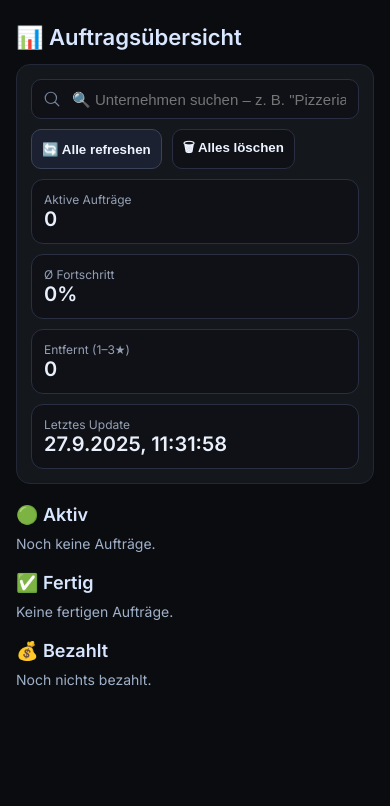
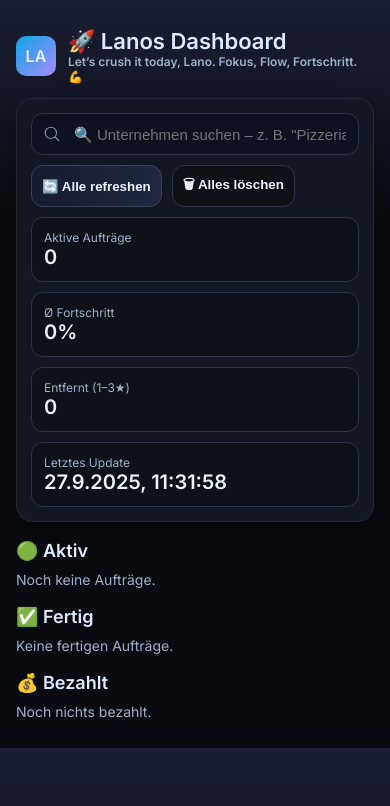
Before and after one commit to Sternblitz/backend, a plain HTML site: page index.html in a window 390 px wide. Drawn offline with nearby package versions, Linux system fonts and the light colour scheme; some packages are replaced by stand-ins of ours; no server answers.

Commit message:
Add files via upload

```diff
--- a/index.html
+++ b/index.html
@@ -3,55 +3,65 @@
 <head>
 <meta charset="utf-8" />
 <meta name="viewport" content="width=device-width, initial-scale=1" />
-<title>Sternblitz – Auftragsübersicht</title>
+<title>Lano – Auftragsübersicht</title>
 <link href="https://fonts.googleapis.com/css2?family=Inter:wght@400;600&display=swap" rel="stylesheet" />
 <style>
   :root{
-    --bg:#0b0c10;--panel:#14171c;--muted:#95a0b3;--text:#e9f0fb;
-    --line:#232838;--line2:#2a3042;
-    --green:#22c55e;--red:#ef4444;--amber:#f59e0b;--blue:#3b82f6;
+    /* leichte violette Akzente wie bei Selo */
+    --bg:#0a0b10;--panel:#131722;--muted:#96a2b7;--text:#eaf1ff;
+    --line:#22283a;--line2:#2a3246;
+    --green:#22c55e;--red:#ef4444;--amber:#f59e0b;--blue:#6366f1;
+    --accent1:#2b2f45;--accent2:#1a1f33;
   }
   *{box-sizing:border-box}
-  body{margin:0;background:var(--bg);color:var(--text);font-family:Inter,system-ui;}
-  .wrap{max-width:1100px;margin:24px auto;padding:0 16px;}
+  body{margin:0;background:linear-gradient(180deg,var(--accent2),var(--bg) 30%);color:var(--text);font-family:Inter,system-ui;}
+  .wrap{max-width:1100px;margin:28px auto;padding:0 16px;}
 
-  h1{font-size:22px;margin:0 0 14px;color:#d8e7ff}
-  h2{font-size:18px;margin:20px 0 10px;color:#d8e7ff}
+  /* Header im Selo-Style */
+  .topbar{display:flex;align-items:center;gap:12px;margin-bottom:14px}
+  .avatar{width:40px;height:40px;border-radius:10px;display:grid;place-items:center;
+    background:linear-gradient(135deg,#0ea5e9,#a78bfa);font-weight:800}
+  .title{display:flex;flex-direction:column}
+  .title h1{font-size:22px;margin:0;color:#dfe9ff}
+  .title .sub{font-size:12px;color:#9fb0c9}
 
-  .panel{background:var(--panel);border:1px solid var(--line);border-radius:14px;padding:14px;margin-bottom:18px}
+  .panel{background:var(--panel);border:1px solid var(--line);border-radius:16px;padding:14px;margin-bottom:18px;
+    box-shadow:0 10px 24px rgba(0,0,0,.25)}
 
   .row{display:flex;gap:10px;flex-wrap:wrap;align-items:center}
   .input{flex:1;min-width:240px;position:relative}
-  .input input{width:100%;height:44px;border-radius:10px;border:1px solid var(--line2);
-    background:#0f1117;color:var(--text);padding:0 12px 0 40px;font-size:15px;outline:none}
-  .input .icon{position:absolute;left:12px;top:50%;translate:0 -50%;opacity:.75}
+  .input input{width:100%;height:46px;border-radius:12px;border:1px solid var(--line2);
+    background:#0e1220;color:var(--text);padding:0 12px 0 42px;font-size:15px;outline:none}
+  .input .icon{position:absolute;left:12px;top:50%;translate:0 -50%;opacity:.8}
 
-  button{height:44px;border-radius:10px;border:1px solid var(--line2);
-    background:#11141b;color:#eef4ff;padding:0 14px;font-weight:600;cursor:pointer}
+  button{height:46px;border-radius:12px;border:1px solid var(--line2);
+    background:#12182a;color:#eef4ff;padding:0 14px;font-weight:600;cursor:pointer}
   button:hover{border-color:#3b4358}
-  .btn-pri{background:#1b2130;border-color:#3b4358}
+  .btn-pri{background:linear-gradient(90deg,#161c31,#1f2741);border-color:#3b4358}
   .btn-green{background:#0f1a13;border-color:#145431;color:#b7ffd8}
   .btn-ghost{background:#0f1117}
 
   .icon-btn{
-    width:34px;height:34px;display:flex;align-items:center;justify-content:center;
-    border:1px solid var(--line2);background:#0f1117;border-radius:8px;
-    color:#a9b6ce;cursor:pointer
+    width:36px;height:36px;display:flex;align-items:center;justify-content:center;
+    border:1px solid var(--line2);background:#0f1117;border-radius:10px;
+    color:#b6c3dc;cursor:pointer
   }
-  .icon-btn:hover{border-color:#3b4358;color:#d5e2ff}
+  .icon-btn:hover{border-color:#3b4358;color:#e3ecff}
 
   .kpis{display:grid;gap:10px;margin-top:10px}
-  .kpi{background:#0f1117;border:1px solid var(--line2);border-radius:12px;padding:12px}
-  .kpi .label{font-size:12px;color:var(--muted)}
-  .kpi .val{font-size:20px;font-weight:700}
+  .kpi{background:#0f1119;border:1px solid var(--line2);border-radius:12px;padding:12px}
+  .kpi .label{font-size:12px;color:#9fb0c9}
+  .kpi .val{font-size:20px;font-weight:800}
   @media(min-width:640px){ .kpis{grid-template-columns:repeat(4,1fr)} }
 
-  .card{background:#0f1117;border:1px solid var(--line2);border-radius:12px;padding:14px;display:flex;flex-direction:column;gap:10px;margin-bottom:10px}
+  h2{font-size:18px;margin:18px 0 10px;color:#dfe9ff}
+
+  .card{background:#0f1119;border:1px solid var(--line2);border-radius:14px;padding:14px;display:flex;flex-direction:column;gap:10px;margin-bottom:12px}
   .head{display:flex;gap:8px;justify-content:space-between;align-items:flex-start;flex-wrap:wrap}
   .title{font-size:16px;font-weight:700;margin:0}
   .addr{font-size:13px;color:#9fb0c9}
 
-  .badge{display:inline-flex;align-items:center;gap:6px;font-size:12px;background:#151a23;border:1px solid var(--line2);
+  .badge{display:inline-flex;align-items:center;gap:6px;font-size:12px;background:#141827;border:1px solid var(--line2);
     padding:4px 6px;border-radius:8px}
   .pill{padding:4px 10px;border-radius:999px;font-size:12px;font-weight:700;border:1px solid transparent}
   .pill.active{background:#0e1a31;color:#a7c6ff;border-color:#2b4877}
@@ -63,16 +73,16 @@
   .g3{grid-template-columns:repeat(3,1fr)}
   @media(max-width:699px){ .g3{grid-template-columns:1fr} }
 
-  .box{background:#0e1119;border:1px solid var(--line2);border-radius:10px;padding:10px}
+  .box{background:#0e1119;border:1px solid var(--line2);border-radius:12px;padding:10px}
   .muted{font-size:12px;color:#a4b0c6}
-  .num{font-weight:700}
+  .num{font-weight:800}
 
-  /* Farb-Helfer */
-  .num-red{color:var(--red);font-weight:800}
-  .num-green{color:var(--green);font-weight:800}
-  .star-red{color:var(--red);font-weight:700}
-  .star-green{color:var(--green);font-weight:700}
-  .num-amber{color:var(--amber);font-weight:800}  /* <- NEU: gelb */
+  /* Farb-Helfer (wie zuvor) */
+  .num-red{color:var(--red)}
+  .num-green{color:var(--green)}
+  .star-red{color:var(--red);font-weight:800}
+  .star-green{color:var(--green);font-weight:800}
+  .num-amber{color:var(--amber);font-weight:800}  /* GELB nur für 1–3★ Live Summe */
 
   .prog{height:8px;background:#131827;border:1px solid #2a3045;border-radius:999px;overflow:hidden}
   .prog > span{display:block;height:100%;background:linear-gradient(90deg,#16a34a,#22c55e)}
@@ -84,16 +94,23 @@
   .pac-container{font-family:Inter,system-ui;font-size:14px;border-radius:10px;overflow:hidden}
 
   @media (max-width:420px){
-    button{height:40px;padding:0 10px}
-    .input input{height:40px}
-    .icon-btn{width:32px;height:32px}
+    button{height:42px;padding:0 10px}
+    .input input{height:42px}
+    .icon-btn{width:34px;height:34px}
   }
 </style>
 </head>
 <body>
 <div class="wrap">
 
-  <h1>📊 Auftragsübersicht</h1>
+  <!-- Personal Header für Lano (Selo-Style) -->
+  <div class="topbar">
+    <div class="avatar">LA</div>
+    <div class="title">
+      <h1>🚀 Lanos Dashboard</h1>
+      <div class="sub">Let’s crush it today, Lano. Fokus, Flow, Fortschritt. 💪</div>
+    </div>
+  </div>
 
   <div class="panel">
     <div class="row">
@@ -126,10 +143,11 @@
   <div id="emptyPaid" class="empty" style="display:none">Noch nichts bezahlt.</div>
 </div>
 
+<!-- Supabase JS (v2) -->
 <script src="https://cdn.jsdelivr.net/npm/@supabase/supabase-js@2"></script>
 
 <script>
-/* ===================== CONFIG ===================== */
+/* ===================== CONFIG (deine Keys) ===================== */
 const GOOGLE_KEY           = 'AIzaSyAlqOEqk3OkF1klDuMutYdePgzY_2DDfgE';
 const SUPABASE_URL         = 'https://sbptnpinqqddpbmnvzwl.supabase.co';
 const SUPABASE_ANON_KEY    = 'eyJhbGciOiJIUzI1NiIsInR5cCI6IkpXVCJ9.eyJpc3MiOiJzdXBhYmFzZSIsInJlZiI6InNicHRucGlucXFkZHBibW52endsIiwicm9sZSI6ImFub24iLCJpYXQiOjE3NTg5NjQ3MTQsImV4cCI6MjA3NDU0MDcxNH0.XIS3ILeprGc70-wmPruEGniF2-MrCDm1ixkg-LrPBsQ';
```
